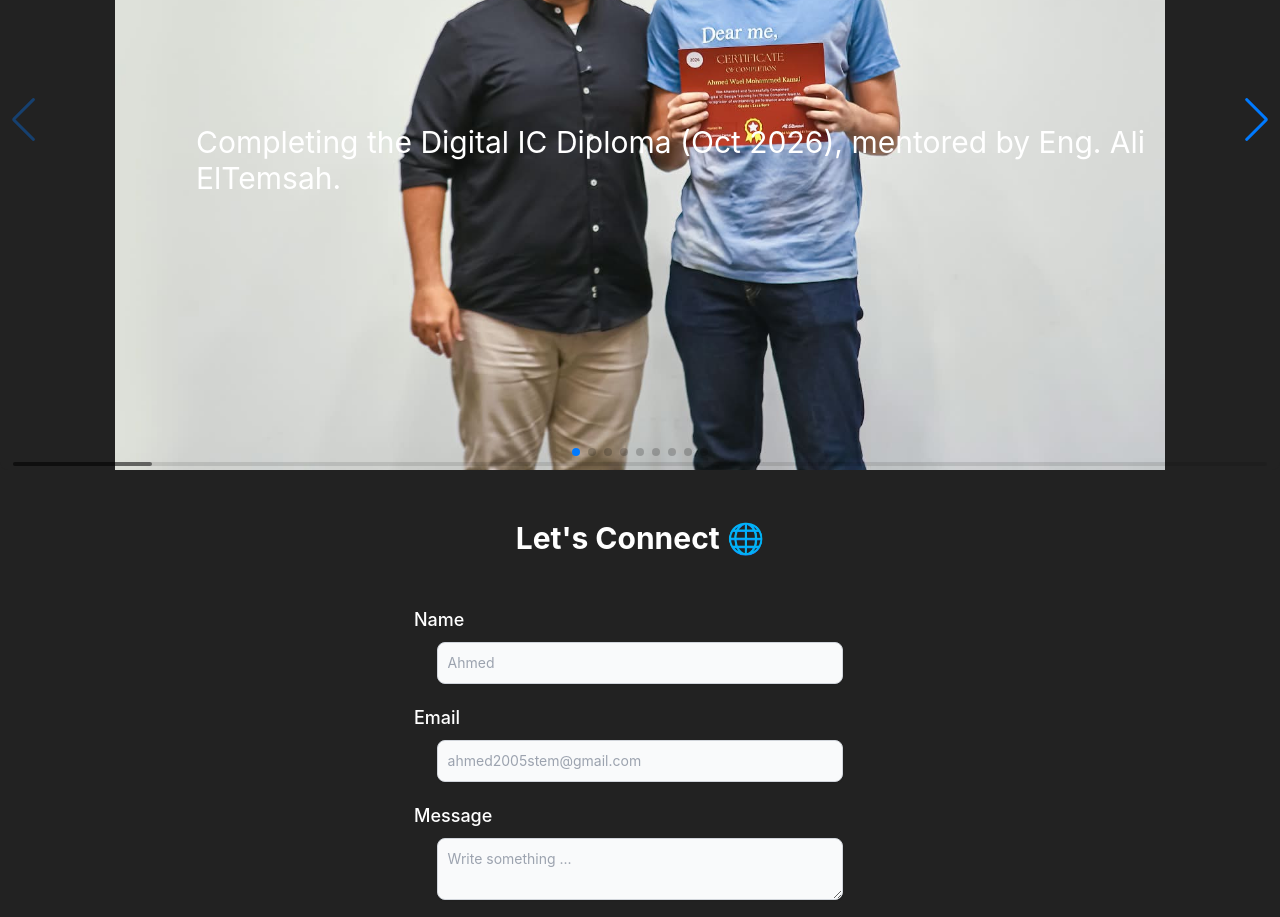
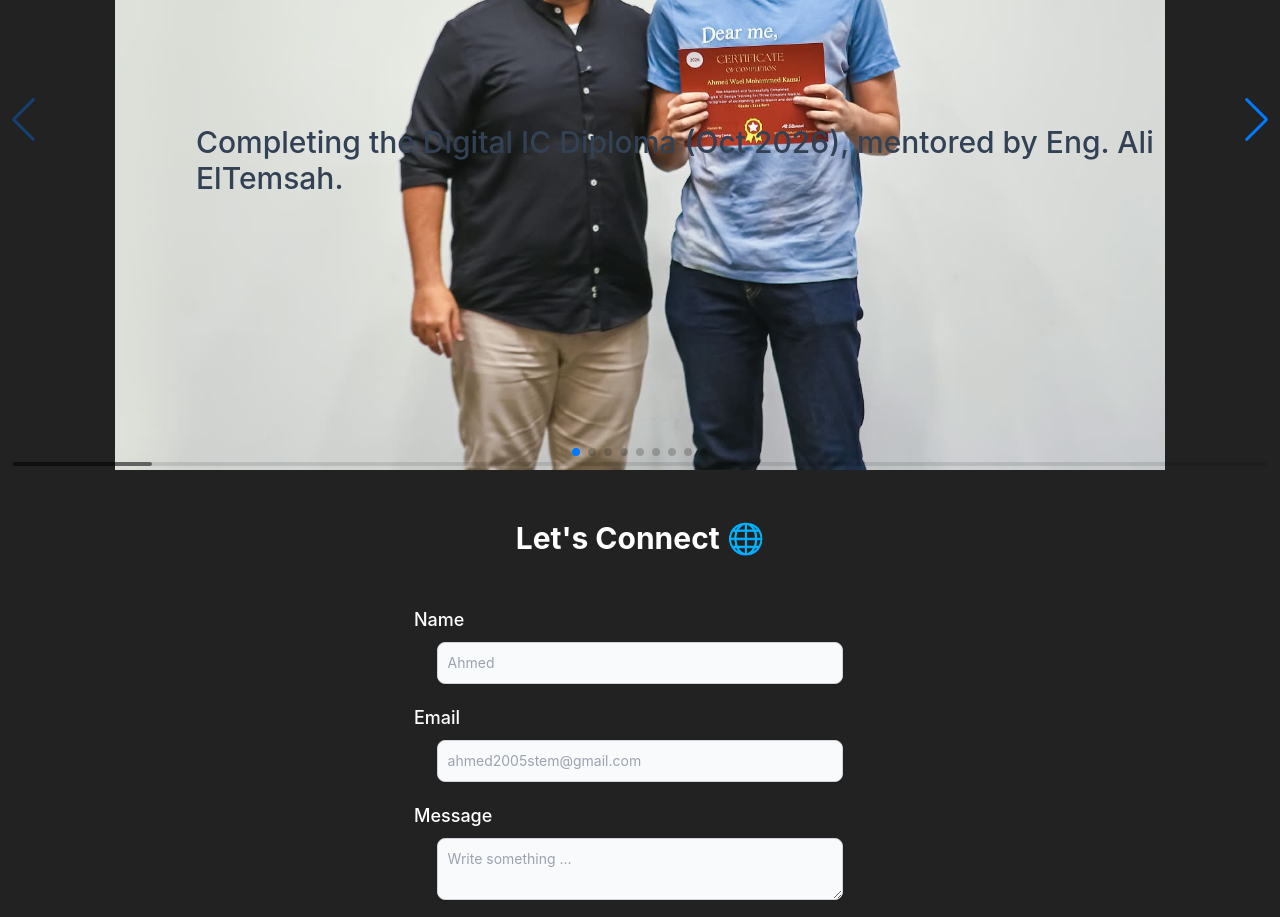
Before and after one commit to Euro-max/PortfolioV3, a React (Create React App) app: page / in a window 1280 px wide. Shown: the part 4880-5797 px from the top of the page. Built offline with nearby package versions, Linux system fonts and the light colour scheme; no server answers.

Commit message:
Test. Change color

```diff
--- a/src/components/Gallery.js
+++ b/src/components/Gallery.js
@@ -31,7 +31,7 @@ const Gallery = () => {
   <div className='relative w-full h-[700px] bg-[#222222] rounded-lg'>
     <img src={Digital} className='w-full h-full object-contain' alt="DigitalIC"/>
     <div className='absolute top-1/2 left-[15%]'>
-      <p className='p-1 bg-transparent text-white text-3xl whitespace-pre-line'>
+      <p className='p-1 text-3xl font-medium text-slate-700 whitespace-pre-line'>
 Completing the Digital IC Diploma (Oct 2026), mentored by Eng. Ali ElTemsah.      </p>
     </div>
   </div>
```
